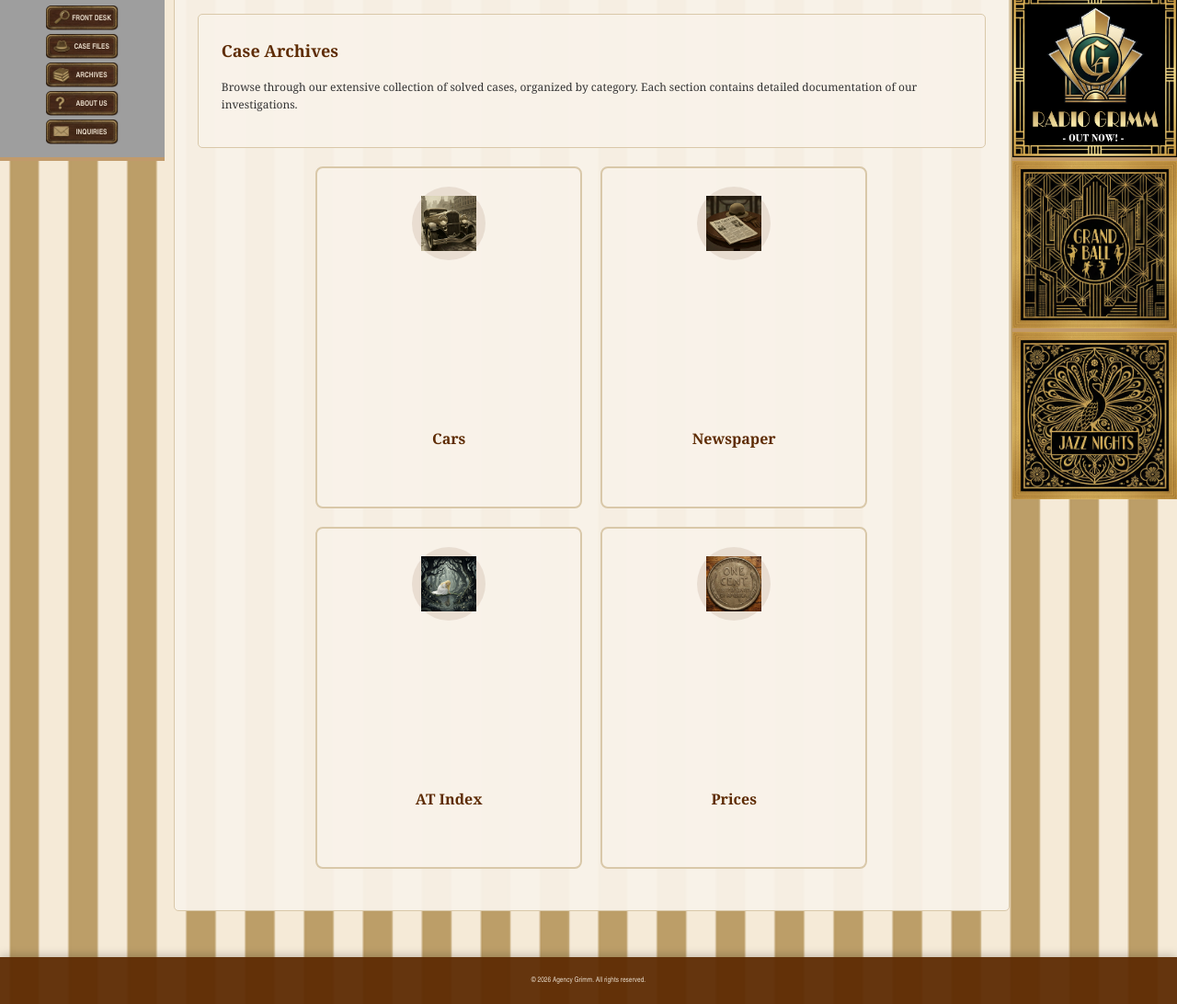
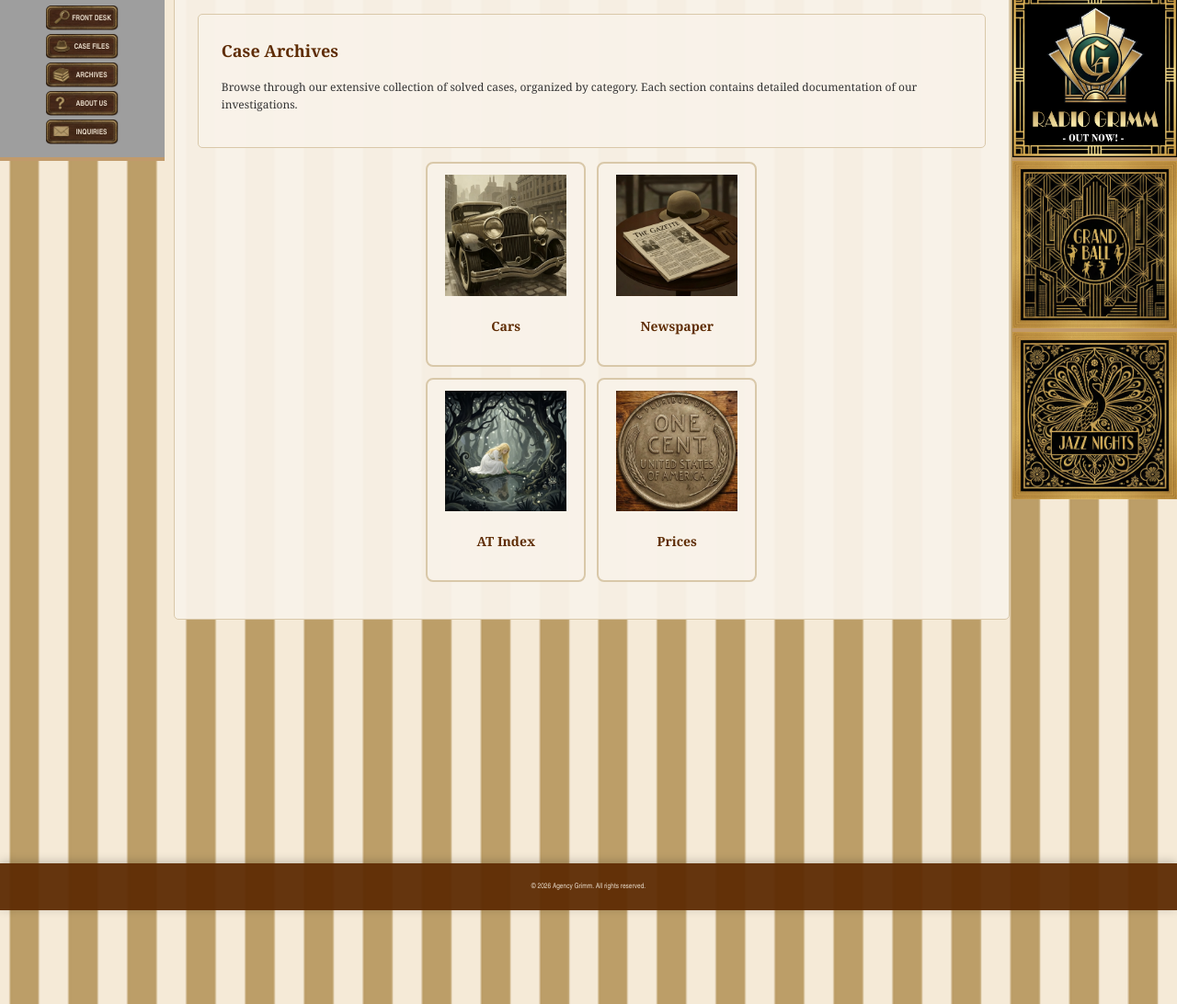
Before and after one commit to johnhopes-collab/grimmsdetectiveagency, a Jekyll site: the page built from archives.html, in a window 1280 px wide. Shown: the part 692-1784 px from the top of the page at 92% size. Built offline with Jekyll 4.4.1, drawn with Linux system fonts in a browser that asks for light colours; grey boxes are pictures that could not be loaded.

Commit message:
Update style.scss

```diff
--- a/assets/css/style.scss
+++ b/assets/css/style.scss
@@ -598,9 +598,9 @@ a img {
 .archive-nav-container {
     display: grid;
     grid-template-columns: repeat(2, 1fr);
-    gap: 20px;
-    padding: 20px 0;
-    max-width: 600px;
+    gap: 12px;
+    padding: 15px 0;
+    max-width: 360px; /* Reduced from 600px for 60% smaller */
     margin: 0 auto;
 }
 
@@ -608,7 +608,7 @@ a img {
     background-color: rgba(249, 243, 233, 0.95);
     border: 2px solid #d9c8a9;
     border-radius: 8px;
-    padding: 20px;
+    padding: 12px; /* Reduced from 20px */
     text-align: center;
     text-decoration: none;
     color: var(--text-color);
@@ -629,23 +629,20 @@ a img {
 }
 
 .archive-card-image-container {
-    width: 80px;
-    height: 80px;
-    margin: 0 auto 15px auto;
+    width: 90%; /* Takes up almost the whole width */
+    margin: 0 auto 8px auto; /* Reduced bottom margin */
     display: flex;
     align-items: center;
     justify-content: center;
-    border-radius: 50%;
-    background-color: rgba(94, 44, 4, 0.1);
-    padding: 10px;
-    box-sizing: border-box;
+    /* Removed circular background and padding */
 }
 
 .archive-card-image {
-    max-width: 100%;
-    max-height: 100%;
+    width: 100%; /* Fill the container */
+    height: auto;
     object-fit: contain;
     transition: filter 0.3s ease;
+    /* Images will maintain their square aspect ratio */
 }
 
 .archive-card:hover .archive-card-image {
@@ -653,15 +650,15 @@ a img {
 }
 
 .archive-card-title {
-    font-size: 16px;
+    font-size: 14px; /* Reduced from 16px */
     font-weight: bold;
     color: var(--button-brown);
-    margin-bottom: 10px;
+    margin-bottom: 6px; /* Reduced from 10px */
     font-family: 'Georgia', serif;
 }
 
 .archive-card-description {
-    font-size: 12px;
+    font-size: 10px; /* Reduced from 12px */
     color: #666;
     line-height: 1.4;
     opacity: 0;
@@ -679,16 +676,17 @@ a img {
 @media (max-width: 500px) {
     .archive-nav-container {
         grid-template-columns: 1fr;
-        gap: 15px;
-        padding: 15px;
+        gap: 10px;
+        padding: 10px;
+        max-width: 240px; /* Also reduced proportionally */
     }
 
     .archive-card {
         aspect-ratio: 4/3; /* Slightly wider on mobile for better fit */
+        padding: 10px;
     }
 
     .archive-card-image-container {
-        width: 60px;
-        height: 60px;
+        width: 85%; /* Slightly smaller on mobile for better proportions */
     }
 }
```
